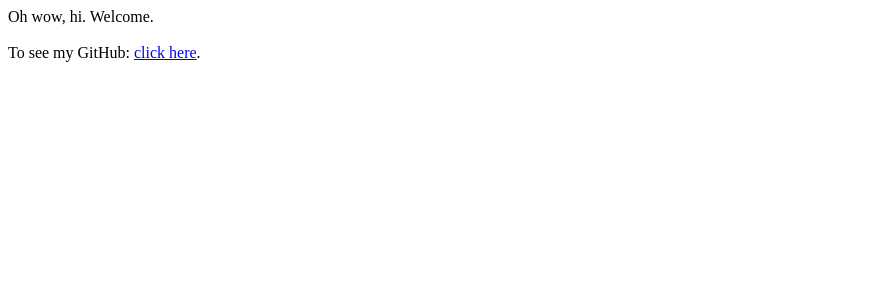
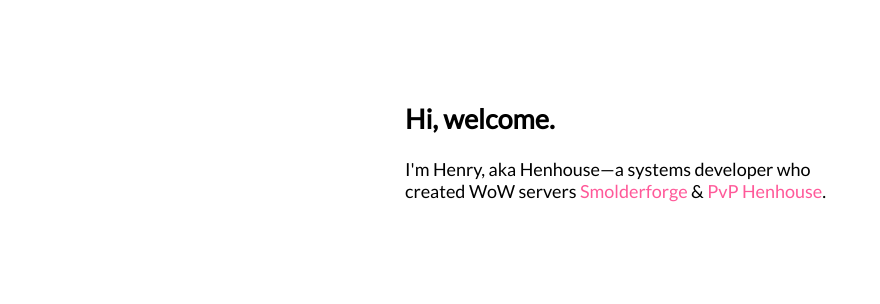
Before and after one commit to henhouse/henhouse.github.io, a plain HTML site: page index.html in a window 1280 px wide. Shown: the top 304 px of the page, without its empty margins (0-880 px from the left). Drawn offline with Linux system fonts and the light colour scheme.

Commit message:
Updated index.html with new info

```diff
--- a/index.html
+++ b/index.html
@@ -1,13 +1,24 @@
 <!DOCTYPE html>
 <html>
   <head>
-    <title>henhou.se</title>
+    <title>Henhouse</title>
+    <link href="https://fonts.googleapis.com/css?family=Lato&display=swap" rel="stylesheet">
+    <link rel="stylesheet" href="https://cdnjs.cloudflare.com/ajax/libs/font-awesome/4.7.0/css/font-awesome.min.css">
+    <link rel="stylesheet" href="style.css">
   </head>
 
   <body>
-  Oh wow, hi. Welcome.<br /><br />
+    <section class="container">
+      <h2>Hi, welcome.</h2>
 
-  To see my GitHub: <a href="https://github.com/henhouse">click here</a>.
+      <p>
+        I'm Henry, aka Henhouse—a systems developer who created WoW servers <a href="https://www.smolderforge.com">Smolderforge</a>
+        &amp; <a href="https://pvp.henhou.se">PvP Henhouse</a>.
+      </p>
 
+      <footer>
+        <a href="https://github.com/henhouse" target="_blank"><i class="fa fa-github"></i></a>
+      </footer>
+    </section>
   </body>
 </html>
--- /dev/null
+++ b/style.css
@@ -0,0 +1,35 @@
+html, body {
+    margin: 0;
+    padding: 0;
+    font-family: 'Lato', sans-serif;
+}
+
+.container {
+    font-size: 18px;
+    max-width: 25em;
+    margin: 0 auto;
+    padding: 80px 20px 20px 0;
+}
+
+p a, p a:visited {
+    color: #ff5999;
+    text-decoration: none;
+}
+
+p a:hover {
+    border-bottom: 1px #88d0df dotted;
+}
+
+footer {
+    padding-top: 5em;
+    font-size: 18px;
+    text-align: center;
+}
+
+footer a, footer a:visited {
+    color: gray;
+}
+
+footer a:hover {
+    color: #000;
+}
```
